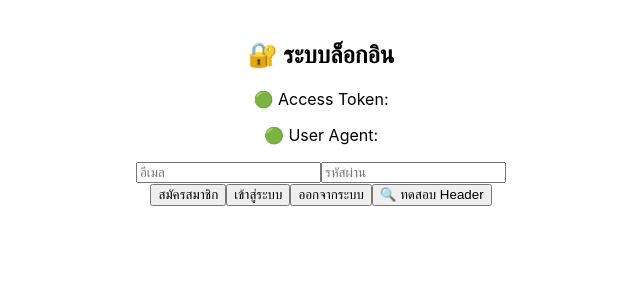
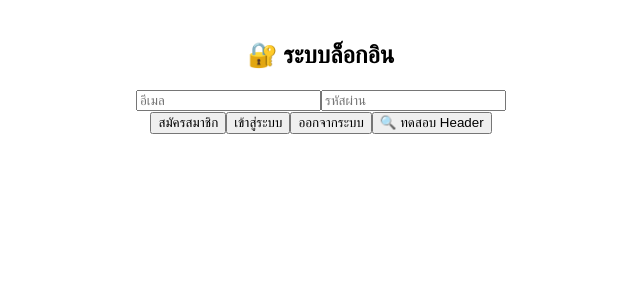
Before and after one commit to naphatsornn/firebase, a React (Create React App) app: page / in a window 1280 px wide. Shown: the top 300 px of the page, without its empty margins (319-959 px from the left). Built offline with nearby package versions, Linux system fonts and the light colour scheme; no server answers.

Commit message:
get header1

```diff
--- a/src/App.js
+++ b/src/App.js
@@ -77,8 +77,7 @@ function App() {
   return (
     <div style={{ textAlign: "center", padding: "20px" }}>
       <h2>🔐 ระบบล็อกอิน</h2>
-      <p>🟢 Access Token: <code>{accessToken}</code></p>
-      <p>🟢 User Agent: <code>{userAgent}</code></p>
+
 
       <input type="email" placeholder="อีเมล" value={email} onChange={(e) => setEmail(e.target.value)} />
       <input type="password" placeholder="รหัสผ่าน" value={password} onChange={(e) => setPassword(e.target.value)} />
```
